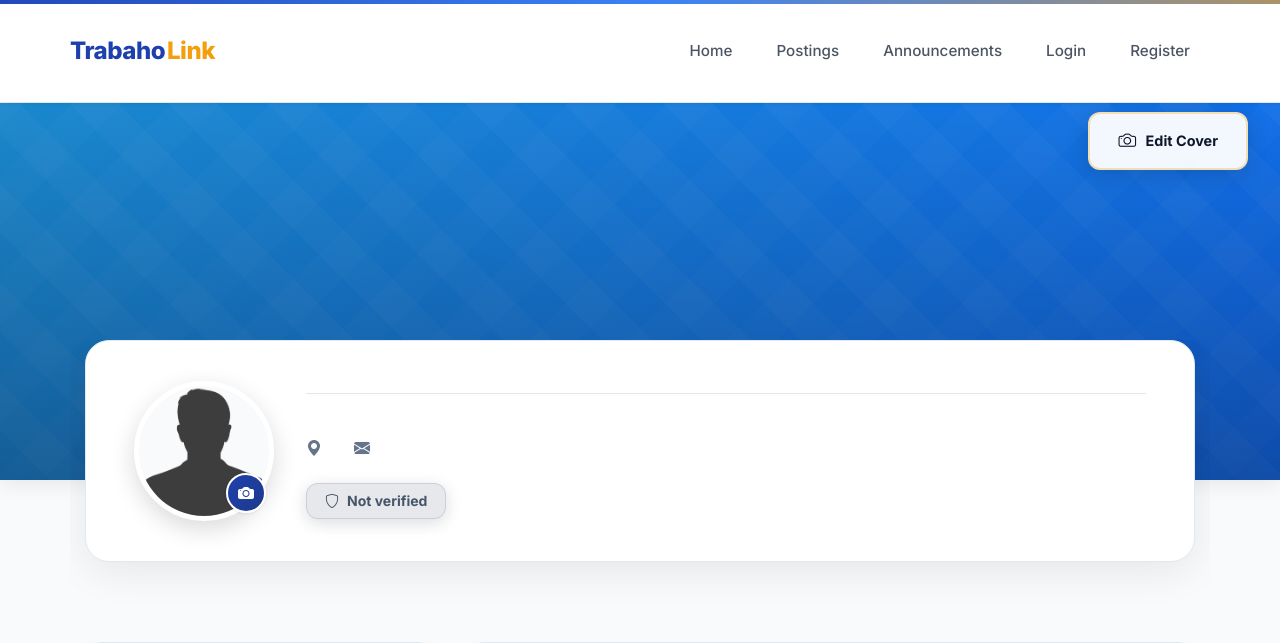
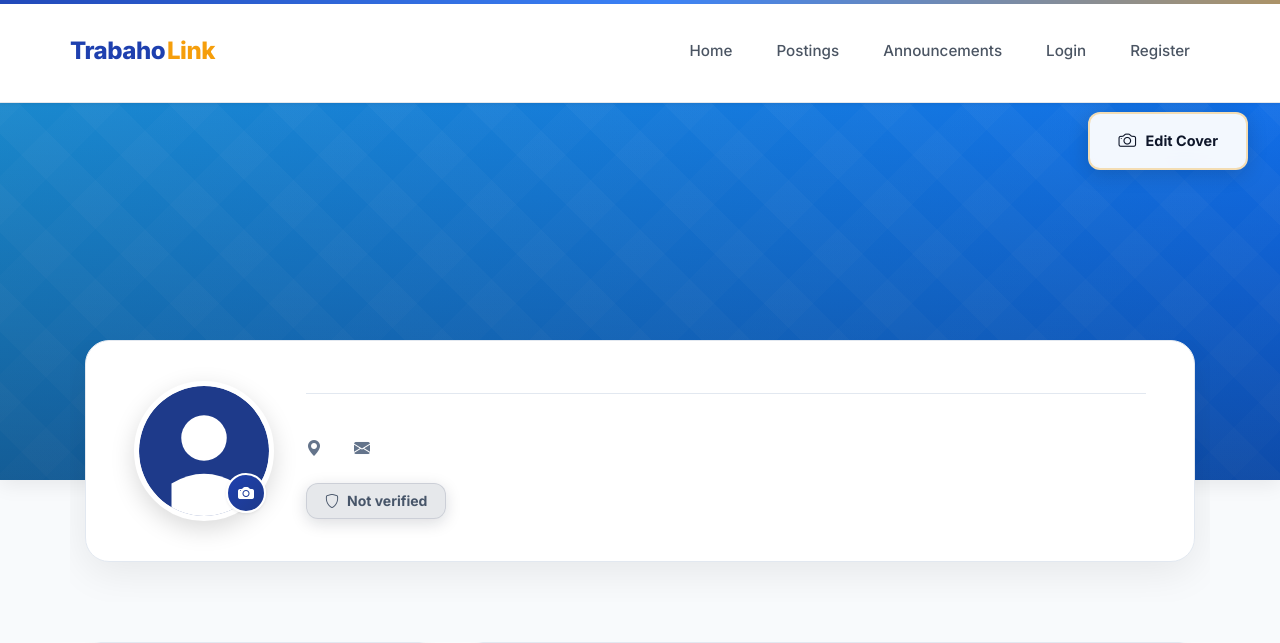
Before and after one commit to LaderaJA/Trabaholink, a Django app: template templates/users/profile_detail.html in a window 1280 px wide. Shown: the top 643 px of the page. Run offline with Django 5.2, Linux system fonts and the light colour scheme; the template is opened without the code that fills it: most values are stand-ins (such as "Sample title", 1, 10 or a date in 2020); parts of the project's set-up code (start-up, migrations or seed data) failed here and were passed over; some libraries are stand-ins or nearby versions.

Commit message:
Fix: Use default_avatar.svg for profile pictures without uploads

```diff
--- a/templates/users/profile_detail.html
+++ b/templates/users/profile_detail.html
@@ -2140,7 +2140,7 @@ body {
         {% if user.profile_picture %}
           <img src="{{ user.profile_picture.url }}" class="profile-picture-modern clickable-image" alt="Profile Picture">
         {% else %}
-          <img src="{% static 'images/default_profile.png' %}" class="profile-picture-modern" alt="Default Profile">
+          <img src="{% static 'images/default_avatar.svg' %}" class="profile-picture-modern" alt="Default Profile">
         {% endif %}
         {% if user.pk == request.user.pk %}
         <a href="{% url 'profile_edit' request.user.pk %}" class="profile-picture-edit-modern" onclick="event.stopPropagation();">
```
